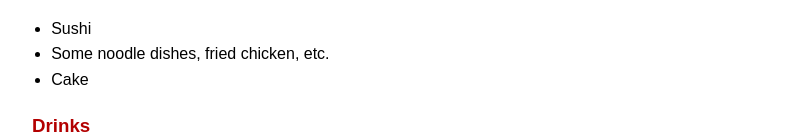
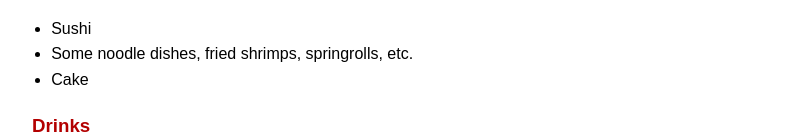
Before and after one commit to dbrats/dbrats.github.io, a plain HTML site: page info.html in a window 1280 px wide. Shown: the part 644-778 px from the top of the page, without its empty margins (208-1018 px from the left). Drawn offline with Linux system fonts and the light colour scheme.

Commit message:
Fried chicken to fried shrimp

```diff
--- a/info.html
+++ b/info.html
@@ -33,7 +33,7 @@
   <h3>Food</h3>
   <ul>
     <li>Sushi</li>
-    <li>Some noodle dishes, fried chicken, etc.</li>
+    <li>Some noodle dishes, fried shrimps, springrolls, etc.</li>
     <li>Cake</li>
   </ul>
 
```
Also changed, not shown: 1 other file.
